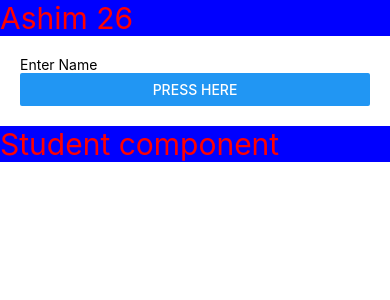
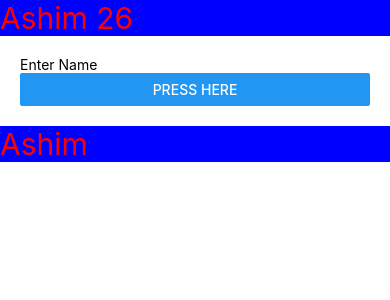
Before and after one commit to ashimaakash03/react-native-series, a React Native app: screen / in a window 390 px wide. Shown: the top 300 px of the page. Built offline with nearby package versions, Linux system fonts and the light colour scheme.

Commit message:
demonstrated passing of data between parent and child components using props

```diff
--- a/App.tsx
+++ b/App.tsx
@@ -25,7 +25,7 @@ class App extends Component{
                 <TextInput placeholder='Enter Name' onChangeText={(text)=> this.updateName(text)}/>
                 <Button title='Press here'/>
                 </View>
-                <Student/>
+                <Student name={this.state.name}/>
             </View>
         )
     }
--- a/components/Student.tsx
+++ b/components/Student.tsx
@@ -3,10 +3,11 @@ import { Text, View, StyleSheet, TextInput, Button, FlatList, ScrollView,  } fro
 
 class Student extends Component{
     render(){
+        console.warn(this.props)
         return(
             <View>
                 <Text style={{color:'#f00', backgroundColor:'#00f', fontSize:30}}>
-                    Student component
+                    {this.props.name}
                 </Text>
             </View>
         )
```
